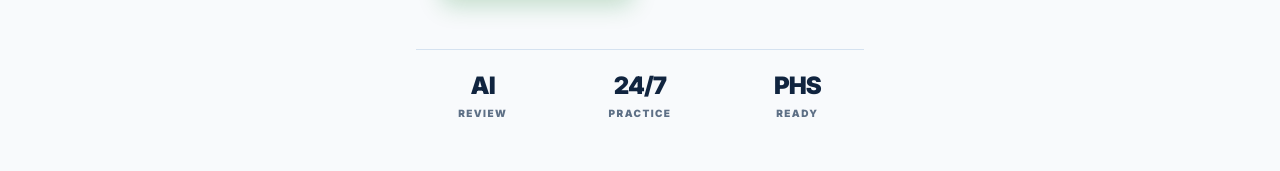
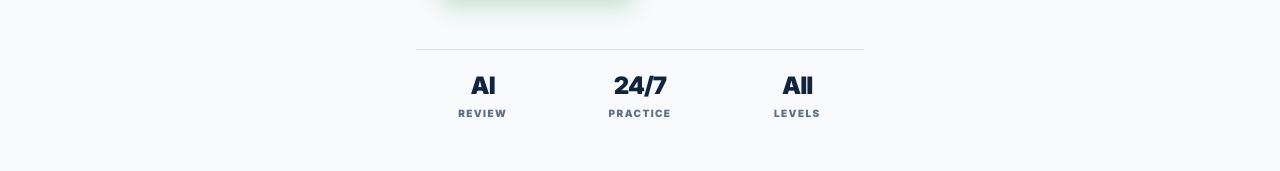
Before and after one commit to Koredesolomon/Quizbot, a Next.js app: page / in a window 1280 px wide. Shown: the part 492-663 px from the top of the page. Built offline with nearby package versions, Linux system fonts and the light colour scheme; no server answers.

Commit message:
Metadata update: 2024-06-19 12:34:56

```diff
--- a/src/app/layout.tsx
+++ b/src/app/layout.tsx
@@ -15,7 +15,7 @@ const sora = Sora({
 });
 
 export const metadata: Metadata = {
-  title: "STEM-JUPEB Test Platform",
+  title: "TLCHub Quiz App",
   description: "AI-Powered STEM Practice for Smarter Learning and Better Results",
 };
 
--- a/src/components/landing.tsx
+++ b/src/components/landing.tsx
@@ -33,7 +33,7 @@ export function Landing({
         <div className="mt-14 grid w-full max-w-md grid-cols-3 gap-6 border-t border-[var(--line)] pt-5">
           <MiniStat value="AI" label="review" />
           <MiniStat value="24/7" label="practice" />
-          <MiniStat value="PHS" label="ready" />
+          <MiniStat value="All" label="levels" />
         </div>
       </div>
       <div className="content-rise-delay mx-auto mt-14 w-full max-w-5xl lg:mt-20">
```
